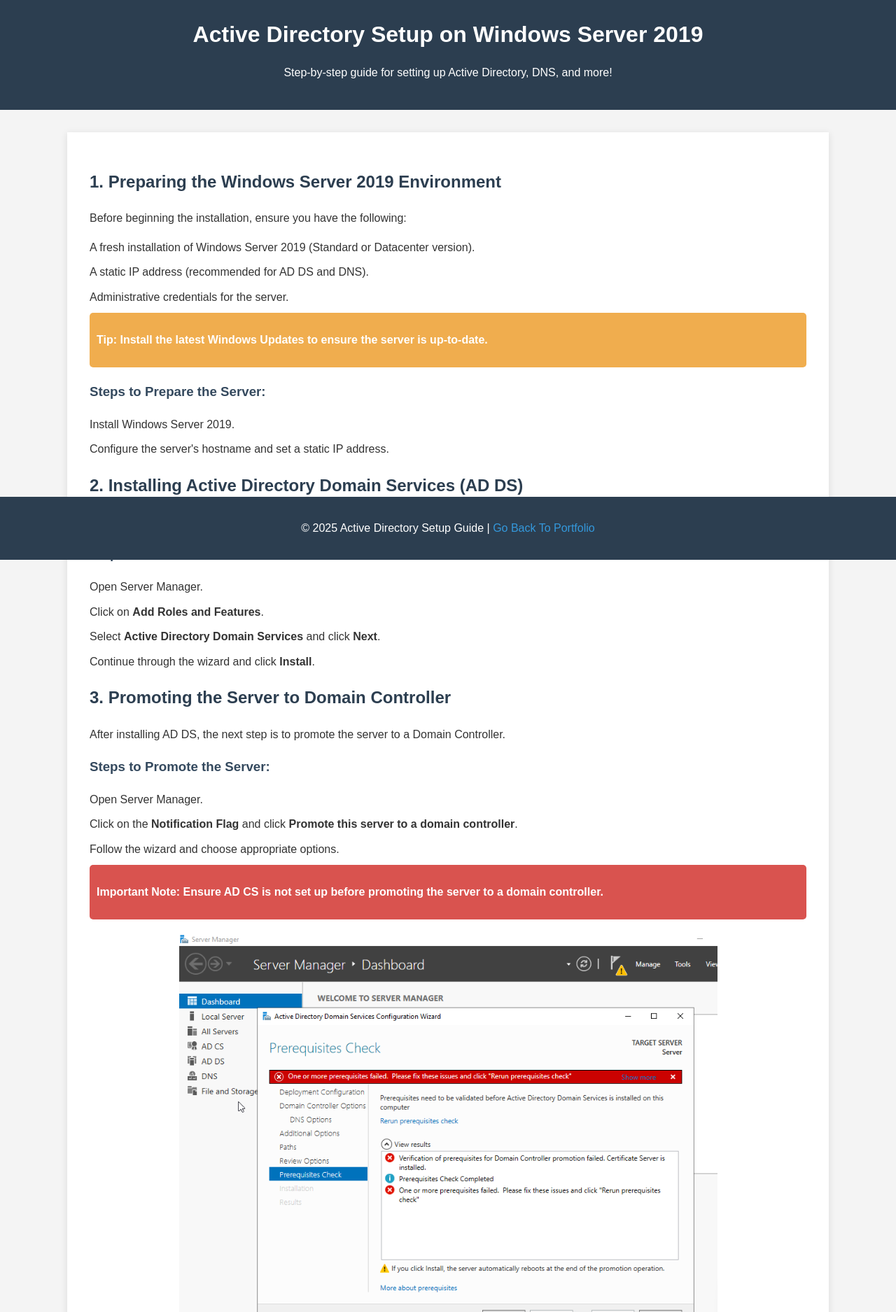
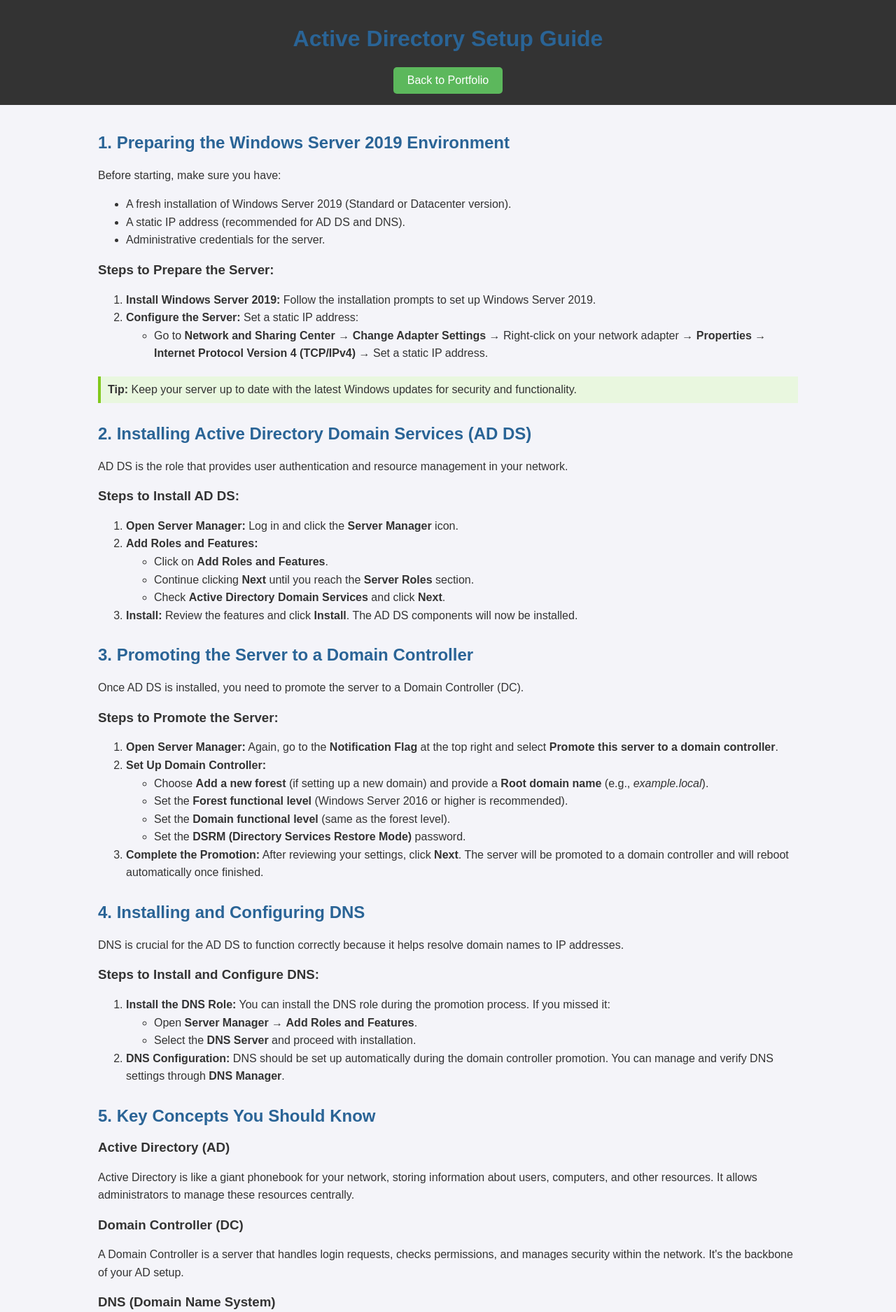
Before and after one commit to imuhammadhusnain/ActiveDirectory-Setup, a plain HTML site: page index.html in a window 1280 px wide. Shown: the top 1875 px of the page at 70% size. Drawn offline with Linux system fonts and the light colour scheme.

Commit message:
Update index.html

```diff
--- a/index.html
+++ b/index.html
@@ -1,265 +1,204 @@
 <!DOCTYPE html>
 <html lang="en">
-
 <head>
     <meta charset="UTF-8">
     <meta name="viewport" content="width=device-width, initial-scale=1.0">
-    <meta http-equiv="X-UA-Compatible" content="ie=edge">
-    <title>Active Directory Setup Guide - Windows Server 2019</title>
+    <title>Active Directory Setup Guide</title>
+    <link rel="stylesheet" href="styles.css">
     <style>
-        .back-button {
-  display: inline-block;
-  padding: 12px 25px;
-  background-color: #2c3e50; /* Dark blue-gray color */
-  color: white;
-  font-size: 16px;
-  font-weight: bold;
-  text-align: center;
-  text-decoration: none;
-  border-radius: 8px; /* Rounded corners */
-  box-shadow: 0 4px 8px rgba(0, 0, 0, 0.2); /* Slight shadow for a modern look */
-  margin-top: 20px;
-  transition: all 0.3s ease;
-  width: 250px;
-  text-transform: uppercase; /* Making text all caps for emphasis */
-  margin-left: auto;
-  margin-right: auto;
-  display: block;
-}
-
-.back-button:hover {
-  background-color: #3498db; /* Lighter blue on hover */
-  transform: translateY(-3px); /* Slight lift effect on hover */
-}
-
-.back-button:active {
-  transform: translateY(0);
-}
-
         body {
             font-family: Arial, sans-serif;
-            line-height: 1.6;
             margin: 0;
             padding: 0;
-            background-color: #f4f4f4;
+            background-color: #f4f4f9;
             color: #333;
         }
-
-        header {
-            background-color: #2c3e50;
+        header, footer {
+            background-color: #333;
             color: white;
+            padding: 1em 0;
             text-align: center;
-            padding: 1.5rem 0;
         }
-
-        header h1 {
-            margin: 0;
+        header button, footer button {
+            background-color: #5cb85c;
+            color: white;
+            padding: 10px 20px;
+            border: none;
+            cursor: pointer;
+            border-radius: 5px;
+            font-size: 16px;
         }
-
-        .container {
-            width: 80%;
-            margin: 2rem auto;
-            background-color: white;
-            padding: 2rem;
-            box-shadow: 0 2px 10px rgba(0, 0, 0, 0.1);
+        header button:hover, footer button:hover {
+            background-color: #4cae4c;
         }
-
-        h2 {
-            color: #2c3e50;
+        main {
+            padding: 20px;
+            max-width: 1000px;
+            margin: 0 auto;
         }
-
-        h3 {
-            color: #34495e;
+        h1, h2 {
+            color: #2a6496;
         }
-
-        ul {
-            margin: 0;
-            padding: 0;
-            list-style-type: none;
+        p, li {
+            line-height: 1.6;
         }
-
-        ul li {
-            margin-bottom: 10px;
+        .content-section {
+            margin-bottom: 30px;
         }
-
+        .content-section img {
+            max-width: 100%;
+            height: auto;
+            display: block;
+            margin-top: 10px;
+        }
         .tip {
-            background-color: #f0ad4e;
+            background-color: #e9f7df;
+            border-left: 4px solid #82c91e;
             padding: 10px;
-            border-radius: 5px;
-            color: #fff;
-            font-weight: bold;
-            margin-bottom: 20px;
+            margin: 20px 0;
         }
-
         .note {
-            background-color: #d9534f;
+            background-color: #f8d7da;
+            border-left: 4px solid #f5c6cb;
             padding: 10px;
-            border-radius: 5px;
-            color: #fff;
-            font-weight: bold;
-            margin-bottom: 20px;
-        }
-
-        .image {
-            text-align: center;
-            margin-bottom: 20px;
-        }
-
-        .image img {
-            max-width: 80%;
-            height: auto;
-        }
-
-        footer {
-            background-color: #2c3e50;
-            color: white;
-            text-align: center;
-            padding: 1rem 0;
-            position: fixed;
-            width: 100%;
-            bottom: 0;
-        }
-
-        a {
-            color: #3498db;
-            text-decoration: none;
-        }
-
-        a:hover {
-            text-decoration: underline;
+            margin: 20px 0;
         }
     </style>
 </head>
-
 <body>
 
 <header>
-        <h1>Active Directory Setup on Windows Server 2019</h1>
-        <p>Step-by-step guide for setting up Active Directory, DNS, and more!</p>
+    <h1>Active Directory Setup Guide</h1>
+    <button onclick="goToPortfolio()">Back to Portfolio</button>
 </header>
 
-    <div class="container">
-        <section>
+<main>
+    <section class="content-section">
         <h2>1. Preparing the Windows Server 2019 Environment</h2>
-            <p>Before beginning the installation, ensure you have the following:</p>
+        <p>Before starting, make sure you have:</p>
         <ul>
             <li>A fresh installation of Windows Server 2019 (Standard or Datacenter version).</li>
             <li>A static IP address (recommended for AD DS and DNS).</li>
             <li>Administrative credentials for the server.</li>
         </ul>
-
+        <h3>Steps to Prepare the Server:</h3>
+        <ol>
+            <li><strong>Install Windows Server 2019:</strong> Follow the installation prompts to set up Windows Server 2019.</li>
+            <li><strong>Configure the Server:</strong> Set a static IP address:
+                <ul>
+                    <li>Go to <strong>Network and Sharing Center</strong> → <strong>Change Adapter Settings</strong> → Right-click on your network adapter → <strong>Properties</strong> → <strong>Internet Protocol Version 4 (TCP/IPv4)</strong> → Set a static IP address.</li>
+                </ul>
+            </li>
+        </ol>
         <div class="tip">
-                <p><strong>Tip:</strong> Install the latest Windows Updates to ensure the server is up-to-date.</p>
-            </div>
-
-            <h3>Steps to Prepare the Server:</h3>
-            <ul>
-                <li>Install Windows Server 2019.</li>
-                <li>Configure the server's hostname and set a static IP address.</li>
-            </ul>
-        </section>
-
-        <section>
-            <h2>2. Installing Active Directory Domain Services (AD DS)</h2>
-            <p>Active Directory Domain Services is the role that provides a central directory for user authentication and resource management.</p>
-
-            <h3>Steps to Install AD DS:</h3>
-            <ul>
-                <li>Open Server Manager.</li>
-                <li>Click on <strong>Add Roles and Features</strong>.</li>
-                <li>Select <strong>Active Directory Domain Services</strong> and click <strong>Next</strong>.</li>
-                <li>Continue through the wizard and click <strong>Install</strong>.</li>
-            </ul>
-        </section>
-
-        <section>
-            <h2>3. Promoting the Server to Domain Controller</h2>
-            <p>After installing AD DS, the next step is to promote the server to a Domain Controller.</p>
-
-            <h3>Steps to Promote the Server:</h3>
-            <ul>
-                <li>Open Server Manager.</li>
-                <li>Click on the <strong>Notification Flag</strong> and click <strong>Promote this server to a domain controller</strong>.</li>
-                <li>Follow the wizard and choose appropriate options.</li>
-            </ul>
-
-            <div class="note">
-                <p><strong>Important Note:</strong> Ensure AD CS is not set up before promoting the server to a domain controller.</p>
-            </div>
-
-            <div class="image">
-                <img src="https://github.com/imuhammadhusnain/ActiveDirectory-Setup/blob/main/AD%20DS%20error%20prerequisite.png" alt="Error Image">
-            </div>
-
-            <h3>Deployment Configuration:</h3>
-            <ul>
-                <li>Choose <strong>Add a new forest</strong> if setting up a new domain.</li>
-                <li>Provide a <strong>Root domain name</strong> (e.g., example.local).</li>
-                <li>Set the <strong>Forest functional level</strong> (recommended Windows Server 2016 or higher).</li>
-            </ul>
-
-            <div class="image">
-                <img src="https://github.com/imuhammadhusnain/ActiveDirectory-Setup/blob/main/AD%20DS%201.png" alt="Deployment Configuration">
-            </div>
-
-            <p>The server will now be promoted to a domain controller and reboot once the promotion is complete.</p>
-        </section>
-
-        <section>
-            <h2>4. Installing and Configuring DNS</h2>
-            <p>DNS (Domain Name System) is required for AD DS to function properly.</p>
-
-            <h3>Steps to Install DNS:</h3>
-            <ul>
-                <li>Install the DNS role via Server Manager or during the promotion process.</li>
-                <li>Verify DNS settings in the DNS Manager.</li>
-            </ul>
-        </section>
-
-        <section>
-            <h2>5. Understanding Key Concepts</h2>
-            <h3>Active Directory</h3>
-            <p>Active Directory (AD) is a directory service used to manage permissions and access to networked resources.</p>
-
-            <h3>DNS (Domain Name System)</h3>
-            <p>DNS resolves domain names to IP addresses, which is critical for AD functionality.</p>
-
-            <h3>Domain Controller (DC)</h3>
-            <p>A Domain Controller is a server that manages security authentication requests and stores the Active Directory database.</p>
-
-            <div class="image">
-                <img src="https://github.com/imuhammadhusnain/ActiveDirectory-Setup/blob/main/AD%20DS%202.png" alt="Domain Controller Image">
+            <strong>Tip:</strong> Keep your server up to date with the latest Windows updates for security and functionality.
         </div>
     </section>
 
-        <section>
-            <h2>6. Group Policy (GP) & Group Policy Objects (GPO)</h2>
-            <h3>Group Policy (GP)</h3>
-            <p>Group Policy allows administrators to manage user and computer settings across a domain.</p>
-
-            <h3>Group Policy Objects (GPO)</h3>
-            <p>GPOs are collections of settings applied to users or computers within a domain. They can be linked to organizational units (OUs), sites, or domains.</p>
-
-            <div class="image">
-                <img src="https://github.com/imuhammadhusnain/ActiveDirectory-Setup/blob/main/GPO.png" alt="Group Policy Management">
-            </div>
+    <section class="content-section">
+        <h2>2. Installing Active Directory Domain Services (AD DS)</h2>
+        <p>AD DS is the role that provides user authentication and resource management in your network.</p>
+        <h3>Steps to Install AD DS:</h3>
+        <ol>
+            <li><strong>Open Server Manager:</strong> Log in and click the <strong>Server Manager</strong> icon.</li>
+            <li><strong>Add Roles and Features:</strong>
+                <ul>
+                    <li>Click on <strong>Add Roles and Features</strong>.</li>
+                    <li>Continue clicking <strong>Next</strong> until you reach the <strong>Server Roles</strong> section.</li>
+                    <li>Check <strong>Active Directory Domain Services</strong> and click <strong>Next</strong>.</li>
+                </ul>
+            </li>
+            <li><strong>Install:</strong> Review the features and click <strong>Install</strong>. The AD DS components will now be installed.</li>
+        </ol>
     </section>
 
-        <section>
+    <section class="content-section">
+        <h2>3. Promoting the Server to a Domain Controller</h2>
+        <p>Once AD DS is installed, you need to promote the server to a Domain Controller (DC).</p>
+        <h3>Steps to Promote the Server:</h3>
+        <ol>
+            <li><strong>Open Server Manager:</strong> Again, go to the <strong>Notification Flag</strong> at the top right and select <strong>Promote this server to a domain controller</strong>.</li>
+            <li><strong>Set Up Domain Controller:</strong>
+                <ul>
+                    <li>Choose <strong>Add a new forest</strong> (if setting up a new domain) and provide a <strong>Root domain name</strong> (e.g., <em>example.local</em>).</li>
+                    <li>Set the <strong>Forest functional level</strong> (Windows Server 2016 or higher is recommended).</li>
+                    <li>Set the <strong>Domain functional level</strong> (same as the forest level).</li>
+                    <li>Set the <strong>DSRM (Directory Services Restore Mode)</strong> password.</li>
+                </ul>
+            </li>
+            <li><strong>Complete the Promotion:</strong> After reviewing your settings, click <strong>Next</strong>. The server will be promoted to a domain controller and will reboot automatically once finished.</li>
+        </ol>
+    </section>
+
+    <section class="content-section">
+        <h2>4. Installing and Configuring DNS</h2>
+        <p>DNS is crucial for the AD DS to function correctly because it helps resolve domain names to IP addresses.</p>
+        <h3>Steps to Install and Configure DNS:</h3>
+        <ol>
+            <li><strong>Install the DNS Role:</strong> You can install the DNS role during the promotion process. If you missed it:
+                <ul>
+                    <li>Open <strong>Server Manager</strong> → <strong>Add Roles and Features</strong>.</li>
+                    <li>Select the <strong>DNS Server</strong> and proceed with installation.</li>
+                </ul>
+            </li>
+            <li><strong>DNS Configuration:</strong> DNS should be set up automatically during the domain controller promotion. You can manage and verify DNS settings through <strong>DNS Manager</strong>.</li>
+        </ol>
+    </section>
+
+    <section class="content-section">
+        <h2>5. Key Concepts You Should Know</h2>
+        <h3>Active Directory (AD)</h3>
+        <p>Active Directory is like a giant phonebook for your network, storing information about users, computers, and other resources. It allows administrators to manage these resources centrally.</p>
+        <h3>Domain Controller (DC)</h3>
+        <p>A Domain Controller is a server that handles login requests, checks permissions, and manages security within the network. It's the backbone of your AD setup.</p>
+        <h3>DNS (Domain Name System)</h3>
+        <p>DNS translates domain names (like <em>example.local</em>) into IP addresses, helping computers on the network find each other.</p>
+    </section>
+
+    <section class="content-section">
+        <h2>6. Configuring Group Policy (GP) & Group Policy Objects (GPO)</h2>
+        <p>Group Policy allows administrators to manage and configure security and other settings across their network.</p>
+        <h3>Steps to Configure Group Policy:</h3>
+        <ol>
+            <li><strong>Open Group Policy Management:</strong> From Server Manager, go to <strong>Tools</strong> → <strong>Group Policy Management</strong>.</li>
+            <li><strong>Create a New GPO:</strong> Right-click on <strong>Group Policy Objects</strong> → <strong>New</strong>.</li>
+            <li><strong>Link the GPO:</strong> Right-click on the domain, site, or OU and select <strong>Link an Existing GPO</strong>.</li>
+            <li><strong>Edit the GPO:</strong> Right-click the GPO and choose <strong>Edit</strong> to configure specific policies.</li>
+        </ol>
+        <p>To apply the GPO changes immediately, use the command:</p>
+        <pre>gpupdate /force</pre>
+    </section>
+
+    <section class="content-section">
         <h2>7. Top-Level Policies in Corporate Environments</h2>
-            <ul>
-                <li><strong>Password Policy</strong>: Ensure strong password security.</li>
-                <li><strong>Account Lockout Policy</strong>: Protect against brute-force attacks.</li>
-                <li><strong>Software Restriction Policies</strong>: Control which software can run.</li>
-                <li><strong>Audit Policy</strong>: Monitor and track security events.</li>
-            </ul>
+        <h3>Password Policy:</h3>
+        <p>A strong password policy ensures security by enforcing requirements like minimum length, complexity (uppercase, lowercase, digits, symbols), and expiration.</p>
+        <h3>Account Lockout Policy:</h3>
+        <p>This policy defines how many failed login attempts a user can have before their account is locked for a specified period. This helps prevent brute-force attacks.</p>
+        <h3>Software Restriction Policies:</h3>
+        <p>These policies are used to control which software can or cannot run on domain-connected machines. They enhance security by preventing the execution of unauthorized software.</p>
+        <h3>Audit Policy:</h3>
+        <p>Audit policies allow administrators to track events such as logins, file access, and system changes. These logs are critical for monitoring the security of the network.</p>
+        <p>These are the most useful policies in the organization that can be easily deployed and are well understood in how they work. Additionally, many others can be configured based on requirements.</p>
     </section>
-    </div>
-        <a href="https://imuhammadhusnain.github.io/portfolio" class="back-button">Go Back to Portfolio</a>
+
+    <section class="content-section">
+        <h2>Final Thoughts</h2>
+        <p>Setting up Active Directory on Windows Server 2019 is a fundamental skill for any IT professional managing network environments. By mastering the installation of AD DS, DNS, and Group Policy, you’ll be equipped to create a secure, scalable, and efficient infrastructure for managing users and resources. These concepts are not only critical in small to medium-sized organizations but are also essential in large enterprise environments.</p>
+        <p>By following this guide, you're not just setting up a server—you're enhancing your understanding of organizational infrastructure, which is crucial for any IT professional. Trying this setup will expand your knowledge and help you see the bigger picture of how a network should operate, securing and optimizing it for smooth management. This experience will undoubtedly sharpen your skills and give you the confidence to handle more complex IT challenges.</p>
+        <p>Happy configuring! 🚀</p>
+    </section>
+</main>
+
 <footer>
-        <p>&copy; 2025 Active Directory Setup Guide | <a href="https://imuhammadhusnain.github.io/My-portfolio/">Go Back To Portfolio</a></p>
+    <button onclick="goToPortfolio()">Back to Portfolio</button>
 </footer>
 
+<script>
+    function goToPortfolio() {
+        window.location.href = 'https://imuhammadhusnain.github.io/My-portfolio/';  // Replace with your actual portfolio URL
+    }
+</script>
+
 </body>
-
 </html>
```
Lines whose indentation alone changed are shown as unchanged.
